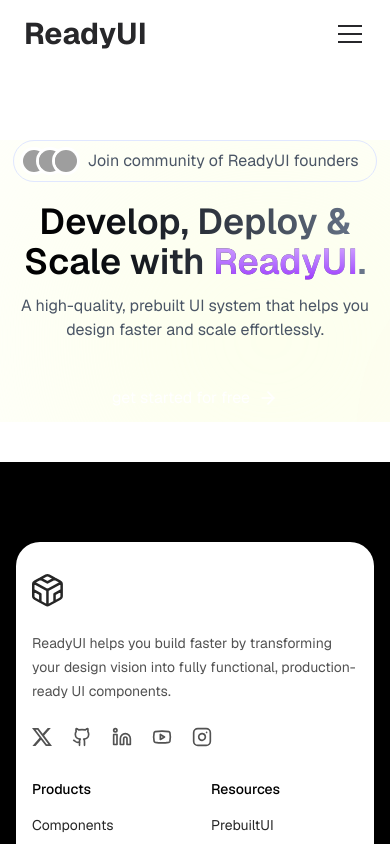
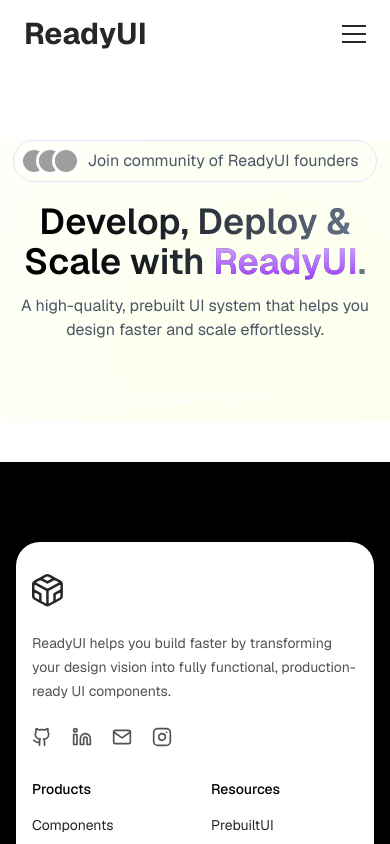
Before and after one commit to Vineetpandey0/ReadyUI, a Next.js app: page / in a window 390 px wide. Shown: the top 844 px of the page. Built offline with nearby package versions, Linux system fonts and the light colour scheme; grey boxes are pictures that could not be loaded.

Commit message:
updated footer and navbar

```diff
--- a/src/app/components/shared/footer.tsx
+++ b/src/app/components/shared/footer.tsx
@@ -24,32 +24,41 @@
                             </a>
                             <p className="text-sm/6 text-neutral-600 max-w-96">ReadyUI helps you build faster by transforming your design vision into fully functional, production-ready UI components.</p>
                             <div className="flex gap-5 md:gap-6 order-1 md:order-2">
-                                {/* X (Twitter) */}
-                                <a href="#" className="text-neutral-600 hover:text-neutral-700">
-                                    <svg width="20" height="20" viewBox="0 0 24 24" fill="currentColor" xmlns="http://www.w3.org/2000/svg">
-                                        <path d="M18.901 1.153h3.68l-8.04 9.19L24 22.846h-7.406l-5.8-7.584-6.638 7.584H.474l8.6-9.83L0 1.154h7.594l5.243 6.932ZM17.61 20.644h2.039L6.486 3.24H4.298Z" />
-                                    </svg>
-                                </a>
+
                                 {/* Github */}
-                                <a href="#" className="text-neutral-600 hover:text-neutral-700">
+                                <a href="https://github.com/Vineetpandey0" className="text-neutral-600 hover:text-neutral-700">
                                     <svg xmlns="http://www.w3.org/2000/svg" width="20" height="20" viewBox="0 0 24 24" fill="none" stroke="currentColor" strokeWidth="2" strokeLinecap="round" strokeLinejoin="round">
                                         <path d="M15 22v-4a4.8 4.8 0 0 0-1-3.5c3 0 6-2 6-5.5.08-1.25-.27-2.48-1-3.5.28-1.15.28-2.35 0-3.5 0 0-1 0-3 1.5-2.64-.5-5.36-.5-8 0C6 2 5 2 5 2c-.3 1.15-.3 2.35 0 3.5A5.403 5.403 0 0 0 4 9c0 3.5 3 5.5 6 5.5-.39.49-.68 1.05-.85 1.65-.17.6-.22 1.23-.15 1.85v4"/><path d="M9 18c-4.51 2-5-2-7-2"/>
                                     </svg>
                                 </a>
                                 {/* Linkedin */}
-                                <a href="#" className="text-neutral-600 hover:text-neutral-700">
+                                <a href="www.linkedin.com/in/vineetpandey24" className="text-neutral-600 hover:text-neutral-700">
                                     <svg xmlns="http://www.w3.org/2000/svg" width="20" height="20" viewBox="0 0 24 24" fill="none" stroke="currentColor" strokeWidth="2" strokeLinecap="round" strokeLinejoin="round">
                                         <path d="M16 8a6 6 0 0 1 6 6v7h-4v-7a2 2 0 0 0-2-2 2 2 0 0 0-2 2v7h-4v-7a6 6 0 0 1 6-6z"/><rect width="4" height="12" x="2" y="9"/><circle cx="4" cy="4" r="2"/>
                                     </svg>
                                 </a>
-                                {/* Youtube */}
-                                <a href="#" className="text-neutral-600 hover:text-neutral-700">
-                                    <svg xmlns="http://www.w3.org/2000/svg" width="20" height="20" viewBox="0 0 24 24" fill="none" stroke="currentColor" strokeWidth="2" strokeLinecap="round" strokeLinejoin="round">
-                                        <path d="M2.5 17a24.12 24.12 0 0 1 0-10 2 2 0 0 1 1.4-1.4 49.56 49.56 0 0 1 16.2 0A2 2 0 0 1 21.5 7a24.12 24.12 0 0 1 0 10 2 2 0 0 1-1.4 1.4 49.55 49.55 0 0 1-16.2 0A2 2 0 0 1 2.5 17"/><path d="m10 15 5-3-5-3z"/>
+                                {/* Mail */}
+                                <a
+                                    href="mailto:vineetpandey0010@gmail.com"
+                                    className="text-neutral-600 hover:text-neutral-700"
+                                    >
+                                    <svg
+                                        xmlns="http://www.w3.org/2000/svg"
+                                        width="20"
+                                        height="20"
+                                        viewBox="0 0 24 24"
+                                        fill="none"
+                                        stroke="currentColor"
+                                        strokeWidth="2"
+                                        strokeLinecap="round"
+                                        strokeLinejoin="round"
+                                    >
+                                        <rect x="2" y="4" width="20" height="16" rx="2" />
+                                        <path d="M22 6 12 13 2 6" />
                                     </svg>
                                 </a>
                                 {/* Instagram */}
-                                <a href="#" className="text-neutral-600 hover:text-neutral-700">
+                                <a href="https://www.instagram.com/vineetpandey00" className="text-neutral-600 hover:text-neutral-700">
                                     <svg xmlns="http://www.w3.org/2000/svg" width="20" height="20" viewBox="0 0 24 24" fill="none" stroke="currentColor" strokeWidth="2" strokeLinecap="round" strokeLinejoin="round"><rect width="20" height="20" x="2" y="2" rx="5" ry="5"/><path d="M16 11.37A4 4 0 1 1 12.63 8 4 4 0 0 1 16 11.37z"/><line x1="17.5" x2="17.51" y1="6.5" y2="6.5"/></svg>
                                 </a>
                             </div>
--- a/src/app/components/shared/navbar.tsx
+++ b/src/app/components/shared/navbar.tsx
@@ -1,70 +1,91 @@
 'use client'
+
 import Link from "next/link";
-import React from "react";
+import React, { useEffect, useState } from "react";
+import { usePathname } from "next/navigation";
 
 export default function Navbar() {
-    const [menuOpen, setMenuOpen] = React.useState(false);
-    const [active, setActive] = React.useState('Home');
+    const [menuOpen, setMenuOpen] = useState(false);
+    const [active, setActive] = useState('Home');
+    const pathname = usePathname();
+
     const navItems = ['Home', 'Templates', 'Pricing', 'About', 'Contact'];
 
+    // Map path -> nav item
+    useEffect(() => {
+        if (pathname === "/") {
+            setActive("Home");
+        } else {
+            const path = pathname.replace("/", "").toLowerCase();
+
+            const matched = navItems.find(
+                (item) => item.toLowerCase() === path
+            );
+
+            if (matched) {
+                setActive(matched);
+            }
+        }
+    }, [pathname]);
+
     return (
-        <>
-            <style>
-                {`
-                    @import url('https://fonts.googleapis.com/css2?family=Geist:wght@100..900&display=swap');
-                    *{
-                        font-family: "Geist", sans-serif;
-                    }
-                `}
-            </style>
         <nav className="bg-white px-6 md:px-12 lg:px-24 xl:px-40 py-4 flex items-center justify-between relative">
-                <Link href="/" onClick={(e) => { setActive('Home'); }} className="flex items-center gap-2">
-                    <span className="text-3xl font-bold text-zinc-800 ">ReadyUI</span>
+
+            <Link href="/" className="flex items-center gap-2">
+                <span className="text-3xl font-bold text-zinc-800">ReadyUI</span>
             </Link>
+
+            {/* Desktop */}
             <div className="hidden md:flex items-center bg-zinc-50 border border-zinc-200 rounded-full px-1 py-1 gap-2">
                 {navItems.map((item) => (
                     <Link
                         key={item}
                         href={`/${item === 'Home' ? '' : item.toLowerCase()}`}
-                            onClick={(e) => {setActive(item); }}
-                            className={`px-4 py-1.5 rounded-full text-sm transition-colors ${active === item ? 'bg-white border border-zinc-200 font-medium text-zinc-800' : 'text-zinc-500 hover:text-zinc-400'}`}
+                        className={`px-4 py-1.5 rounded-full text-sm transition-colors ${
+                            active === item
+                                ? 'bg-white border border-zinc-200 font-medium text-zinc-800'
+                                : 'text-zinc-500 hover:text-zinc-400'
+                        }`}
                     >
                         {item}
                     </Link>
                 ))}
             </div>
-                <button className="hidden md:flex items-center gap-2.5 bg-linear-to-r from-zinc-950 to-zinc-500 text-zinc-50 hover:text-zinc-200 text-sm font-medium pl-5 pr-2 py-2 rounded-full cursor-pointer border-0">
+
+            {/* CTA */}
+            <button className="hidden md:flex items-center gap-2.5 bg-linear-to-r from-zinc-950 to-zinc-500 text-zinc-50 hover:text-zinc-200 text-sm font-medium pl-5 pr-2 py-2 rounded-full">
                 Get started
-                    <span className="size-7 rounded-full bg-white flex items-center justify-center">
-                        <svg width="12" height="10" viewBox="0 0 12 10" fill="none" xmlns="http://www.w3.org/2000/svg"><path d="M.6 4.602h10m-4-4 4 4-4 4" stroke="#3f3f47" strokeWidth="1.2" strokeLinecap="round" strokeLinejoin="round"/></svg>
-                    </span>
             </button>
-                <button onClick={() => setMenuOpen(!menuOpen)} className="md:hidden flex flex-col gap-1.5 cursor-pointer bg-transparent border-0 p-1">
-                    <span className={`block w-6 h-0.5 bg-zinc-800 transition-transform ${menuOpen ? 'rotate-45 translate-y-2' : ''}`}></span>
-                    <span className={`block w-6 h-0.5 bg-zinc-800 transition-opacity ${menuOpen ? 'opacity-0' : ''}`}></span>
-                    <span className={`block w-6 h-0.5 bg-zinc-800 transition-transform ${menuOpen ? '-rotate-45 -translate-y-2' : ''}`}></span>
+
+            {/* Mobile Toggle */}
+            <button
+                onClick={() => setMenuOpen(!menuOpen)}
+                className="md:hidden flex flex-col gap-1.5"
+            >
+                <span className={`block w-6 h-0.5 bg-zinc-800 transition-transform ${menuOpen ? 'rotate-45 translate-y-2' : ''}`} />
+                <span className={`block w-6 h-0.5 bg-zinc-800 transition-opacity ${menuOpen ? 'opacity-0' : ''}`} />
+                <span className={`block w-6 h-0.5 bg-zinc-800 transition-transform ${menuOpen ? '-rotate-45 -translate-y-2' : ''}`} />
             </button>
+
+            {/* Mobile Menu */}
             {menuOpen && (
                 <div className="absolute top-full left-0 w-full bg-white border-t border-zinc-200 flex flex-col p-5 gap-1 md:hidden z-50">
                     {navItems.map((item) => (
                         <Link
                             key={item}
                             href={`/${item === 'Home' ? '' : item.toLowerCase()}`}
-                                onClick={(e) => { setActive(item); setMenuOpen(false); }}
-                                className={`px-4 py-2.5 rounded-lg text-sm ${active === item ? 'bg-zinc-50 font-medium text-zinc-800' : 'text-zinc-500 hover:bg-zinc-50'}`}
+                            onClick={() => setMenuOpen(false)}
+                            className={`px-4 py-2.5 rounded-lg text-sm ${
+                                active === item
+                                    ? 'bg-zinc-50 font-medium text-zinc-800'
+                                    : 'text-zinc-500 hover:bg-zinc-50'
+                            }`}
                         >
                             {item}
                         </Link>
                     ))}
-                        <button className="flex items-center justify-center gap-2.5 bg-linear-to-r from-zinc-950 to-zinc-500 text-zinc-50 text-sm font-medium px-5 py-2.5 rounded-full cursor-pointer border-0 mt-3 w-fit">
-                            Get started
-                            <span className="size-7 rounded-full bg-white flex items-center justify-center">
-                                <svg width="12" height="10" viewBox="0 0 12 10" fill="none" xmlns="http://www.w3.org/2000/svg"><path d="M.6 4.602h10m-4-4 4 4-4 4" stroke="#3f3f47" strokeWidth="1.2" strokeLinecap="round" strokeLinejoin="round"/></svg>
-                            </span>
-                        </button>
                 </div>
             )}
         </nav>
-        </>
-    )
+    );
 }
```
Lines whose indentation alone changed are shown as unchanged.
